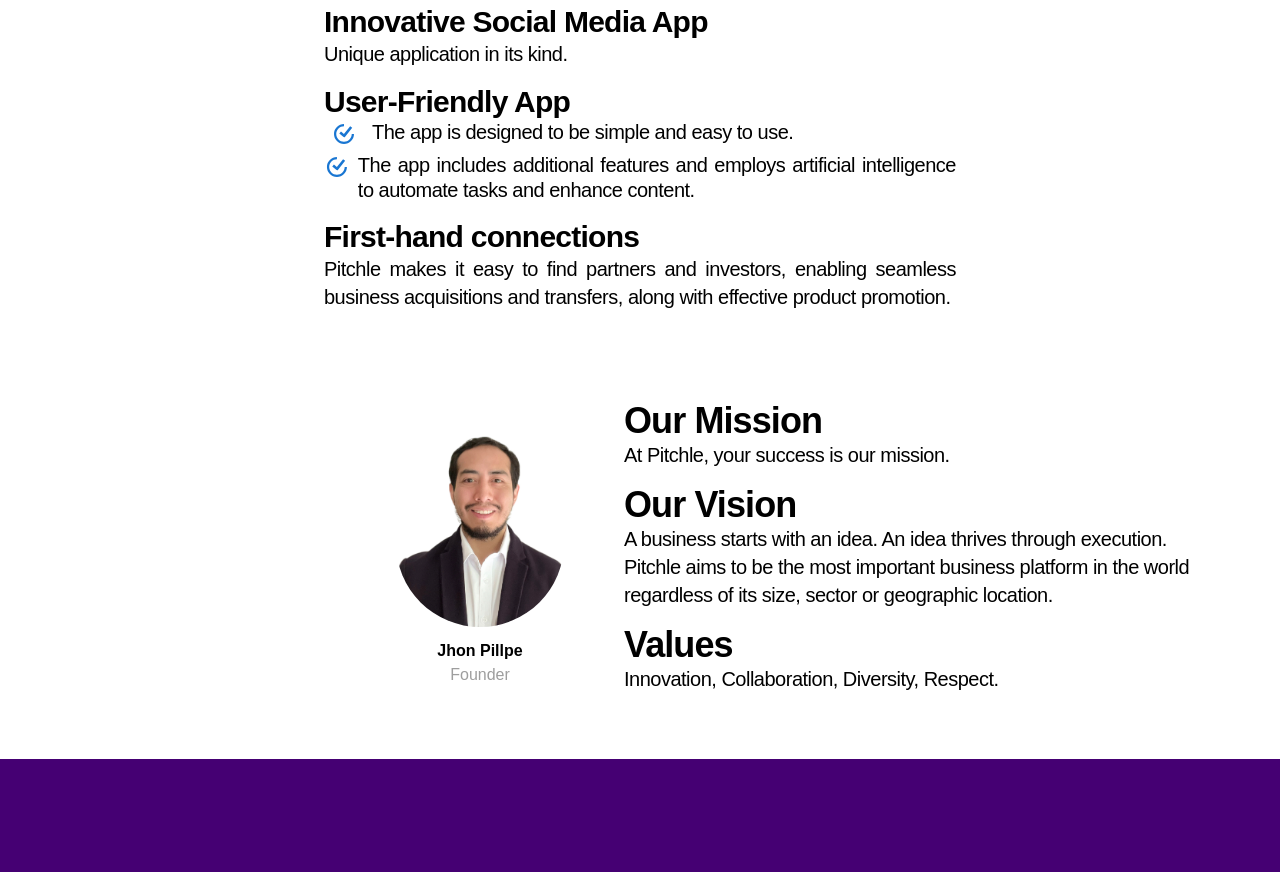
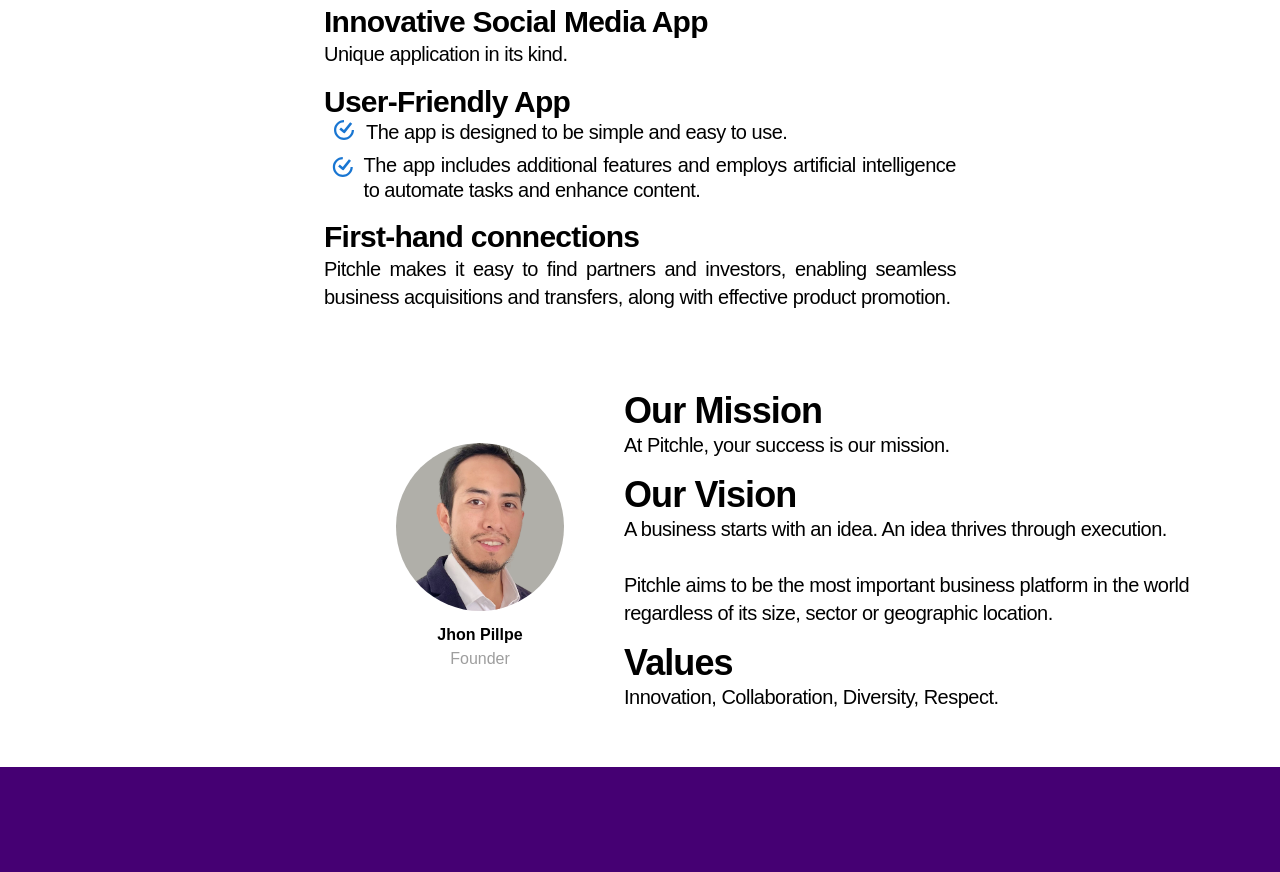
Before and after one commit to Pitchle/Pitchleapp, a React (Create React App) app: page /about in a window 1280 px wide. Shown: the part 1000-1872 px from the top of the page. Built offline with nearby package versions, Linux system fonts and the light colour scheme.

Commit message:
done it for today

```diff
--- a/src/components/Introduction.jsx
+++ b/src/components/Introduction.jsx
@@ -43,7 +43,7 @@ const Introduction = () => {
 
     return (
         <>
-            <h3 className="text-center text-[#450073] my-4 text-3xl md:text-4xl lg:text-6xl font-bold"
+            <h3 className="text-center text-[#450073] mt-14 md:mt-4 mb-0 md:mb-4 text-3xl md:text-4xl lg:text-6xl font-bold"
                 data-aos="fade-down"
                 data-aos-offset="100"
                 data-aos-duration="500"
@@ -59,10 +59,10 @@ const Introduction = () => {
                                  data-aos-offset="200"
                                  data-aos-duration={(index + 1) * 300 + 500}
                                  data-aos-easing="ease-in-sine"
-                                 className="relative mt-28 ms-2.5 flex flex-col rounded-[20px] max-w-[310px] bg-clip-border shadow-3xl shadow-shadow-500 flex flex-col w-full p-4 bg-white"
+                                 className="relative mt-16 md:mt-28 ms-2.5 flex flex-col rounded-[20px] max-w-[310px] bg-clip-border shadow-3xl shadow-shadow-500 flex flex-col w-full p-4 bg-white"
                                  onMouseLeave={handleMouseLeave}
                             >
-                                <div className="w-full border-2 shadow-md rounded-md p-4">
+                                <div className="w-full border-2 shadow-sm rounded-md p-4">
                                     <div className="relative w-full" onMouseEnter={() => handleImageHover(slide.image)}>
                                         <img
                                             src={slide.image}
--- a/src/pages/AboutPage.jsx
+++ b/src/pages/AboutPage.jsx
@@ -54,18 +54,14 @@ const AboutPage = () => {
                     </h2>
                     <h2 className="text-center font-display text-xl lg:text-justify mb-4 tracking-tight text-slate-900 md:text-xl">
                         <div className="flex items-start mb-2"> {/* Flex container for the first line */}
-                            <SiTicktick
-                                className="text-blue-700 w-8 md:w-10 mr-2 mt-1"/> {/* Icon with margin-right and slight top margin */}
-                            <span className="leading-tight"> {/* Adjusted line height for better spacing */}
-                                The app is designed to be simple and easy to use.
+                            <SiTicktick className="text-blue-700 w-5 md:w-10 "/> {/* Icon with margin-right and slight top margin */}
+                            <span className="leading-tight ms-[4.3px] md:ms-[2px]"> {/* Adjusted line height for better spacing */}The app is designed to be simple and easy to use.
         </span>
                         </div>
 
                         <div className="flex items-start"> {/* Flex container for the second line */}
-                            <SiTicktick
-                                className="text-blue-700 w-20 md:w-10 mr-2 mt-1"/> {/* Icon with margin-right and slight top margin */}
-                            <span className="leading-tight -ms-5 md:-ms-0"> {/* Adjusted line height for better spacing */}
-                                The app includes additional features and employs artificial intelligence to automate tasks and enhance content.
+                            <SiTicktick className="text-blue-700 ms-0 md:ms-1.5 w-12 md:w-10 mt-1"/> {/* Icon with margin-right and slight top margin */}
+                            <span className="leading-tight ms-2 md:ms-2 "> {/* Adjusted line height for better spacing */}The app includes additional features and employs artificial intelligence to automate tasks and enhance content.
         </span>
                         </div>
                     </h2>
@@ -84,10 +80,10 @@ const AboutPage = () => {
                         <>
                             <div className="max-w-2xl ms-5 lg:ms-96 mx-4 ">
                                 <div
-                                    className="mx-auto w-44 h-44s relative -mt-2 border-4 border-white rounded-full overflow-hidden">
+                                    className="mx-auto w-44 h-44 relative -mt-2 border-4 border-white rounded-full overflow-hidden">
                                     <img
-                                        className="object-cover object-center h-52"
-                                        src="/img/logo/admin.jpg"
+                                        className="object-cover object-fit h-52"
+                                        src="/img/new_images/profile.png"
                                         alt="Woman looking front"
                                     />
                                 </div>
@@ -111,7 +107,7 @@ const AboutPage = () => {
                         </h2>
                         <h2 className="text-center font-display text-xl text-center lg:text-justify mb-4 tracking-tight text-slate-900 md:text-xl">
                             A business starts with an idea. An idea
-                            thrives through execution.   <br/>
+                            thrives through execution.   <br/> <br/>
                             <span translate="no">Pitchle</span> aims to be the most important
                             business platform in the world <br/> regardless
                             of its size, sector or geographic location.
```
Also changed, not shown: public/img/new_images/profile.png (added).
